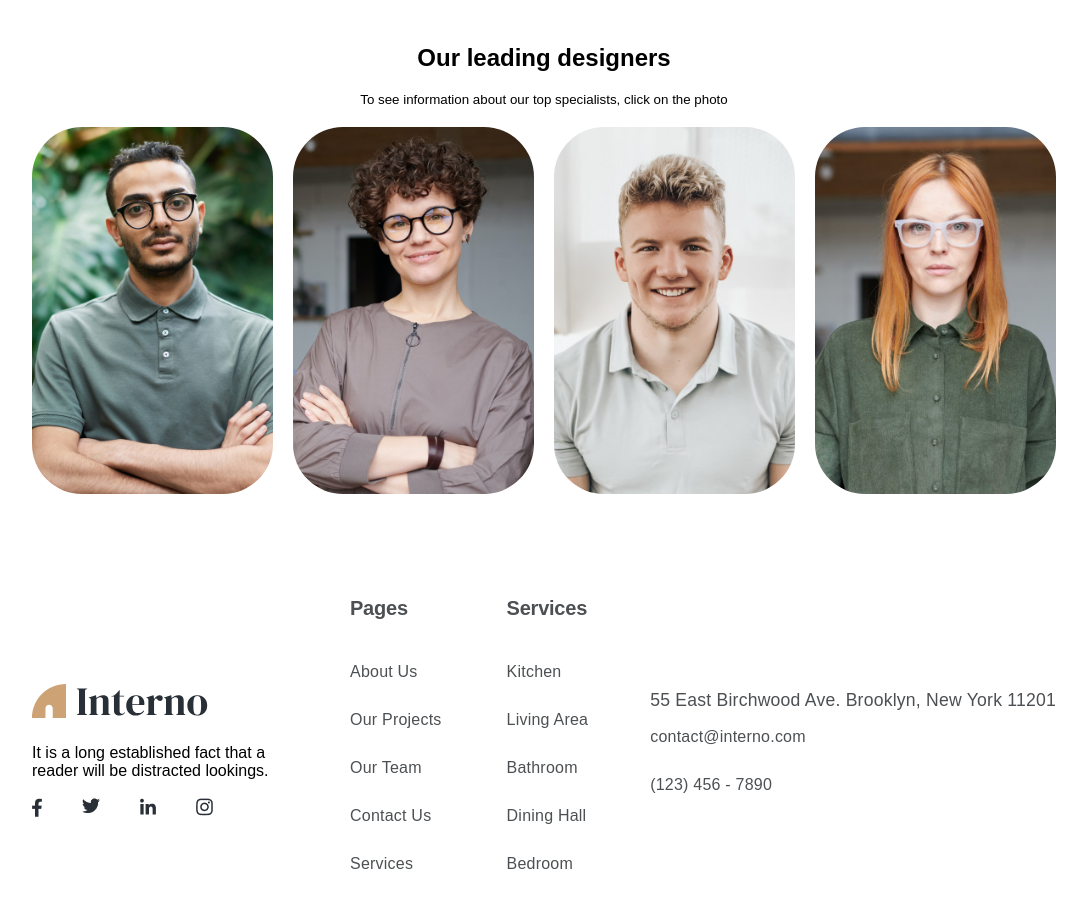
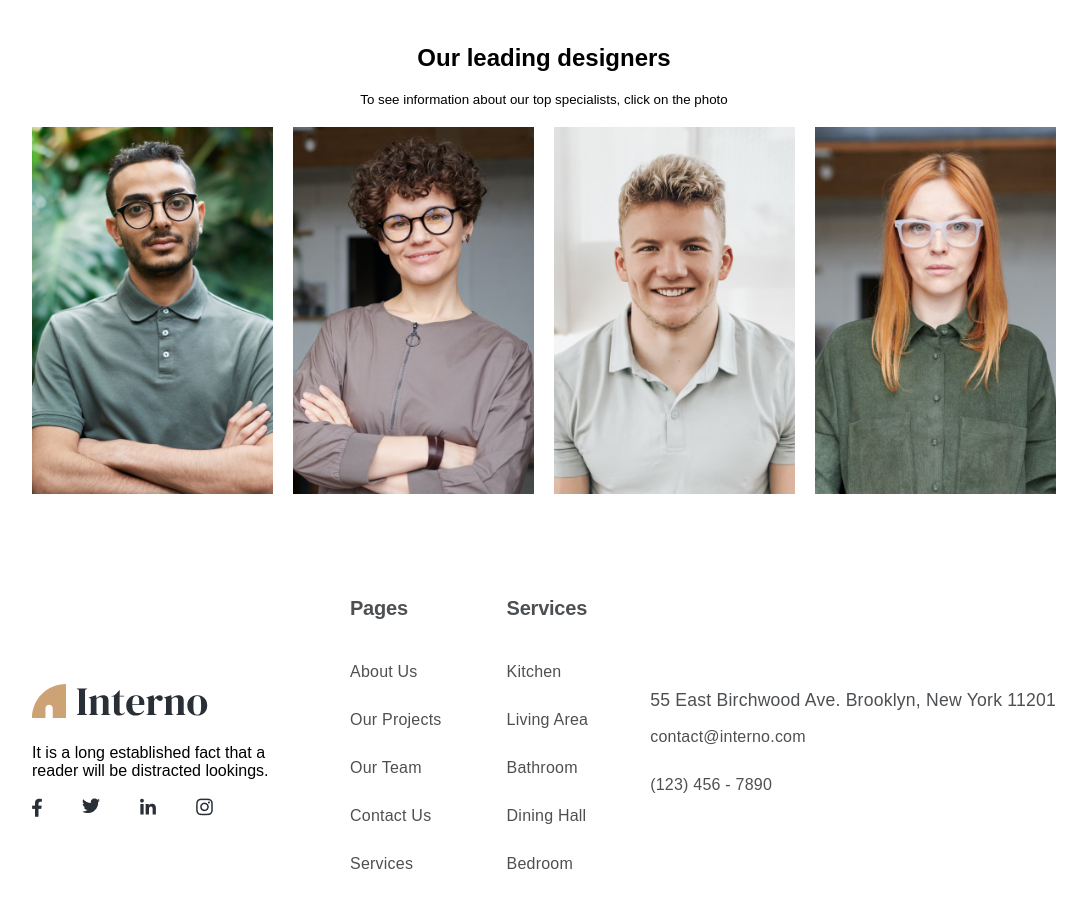
Before and after one commit to AlekseevAndreyG/InteriorDesignWebflow, a React (Create React App) app: page /about-page in a window 1280 px wide. Shown: the part 1660-2567 px from the top of the page, without its empty margins (96-1183 px from the left). Built offline with nearby package versions, Linux system fonts and the light colour scheme.

Commit message:
Revert "небольшие правки"
This reverts commit dff319dafa9ac7fd9fea88594cc7873e4b50e70b.

```diff
--- a/src/Pages/AboutPage/components/AboutLidDesigners/AboutLidDesigners.css
+++ b/src/Pages/AboutPage/components/AboutLidDesigners/AboutLidDesigners.css
@@ -17,10 +17,6 @@
   gap: 20px;
 }
 
-.about-lid-designers-carts img {
-  border-radius: 50px;
-}
-
 .lid-designers-cart {
   width: 30%;
   height: 60%;
@@ -32,11 +28,11 @@
 }
 
 .column-info {
-  display: flex;
-  align-items: center;
-  justify-content: space-between;
-  flex-direction: column;
-  gap: 20px;
+    display: flex;
+    align-items: center;
+    justify-content: space-between;
+    flex-direction: column;
+    gap: 20px;
 }
 
 .column-social {
--- a/src/Pages/AboutPage/components/AboutLidDesigners/AboutLidDesigners.js
+++ b/src/Pages/AboutPage/components/AboutLidDesigners/AboutLidDesigners.js
@@ -5,7 +5,11 @@ function AboutLidDesigners() {
   const [selectedDiv, setSelectedDiv] = useState(null);
 
   const handleDivClick = (divNumber) => {
-    setSelectedDiv(selectedDiv === divNumber ? null : divNumber);
+    if (selectedDiv === divNumber) {
+      setSelectedDiv(null);
+    } else {
+      setSelectedDiv(divNumber);
+    }
   };
 
   return (
```
